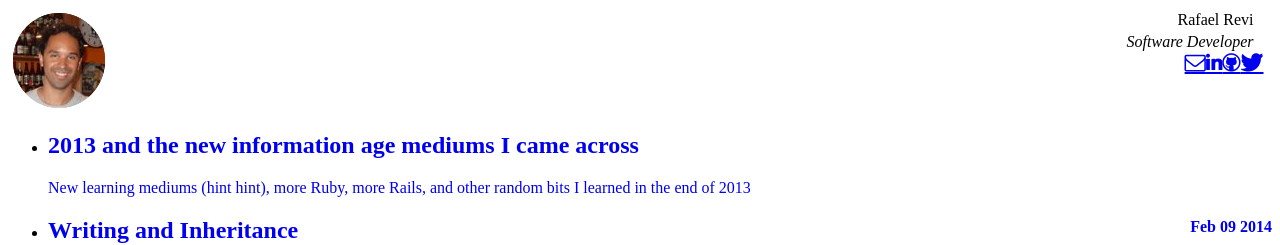
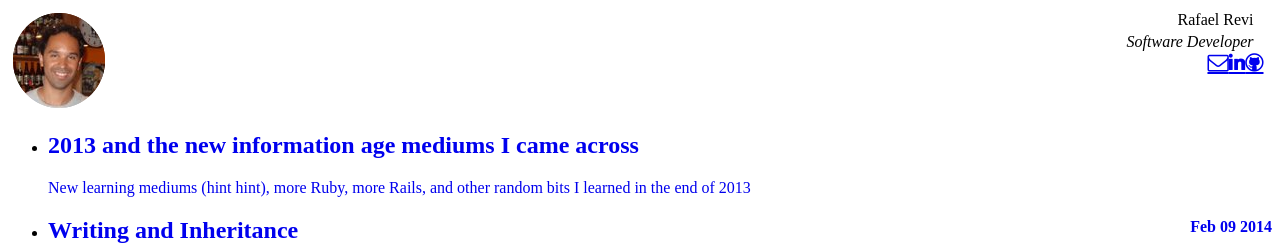
Before and after one commit to rrevi/rrevi.github.io, a Jekyll site: the page built from index.html, in a window 1280 px wide. Shown: the top 245 px of the page. Built offline with Jekyll 4.4.1, drawn with Linux system fonts in a browser that asks for light colours; nearby versions of some CDN libraries.

Commit message:
removed twitter

```diff
--- a/_layouts/default.html
+++ b/_layouts/default.html
@@ -51,9 +51,6 @@
 			    		</tr>
 			    		<tr>
 			    			<td>
-                  <a rel="external" class="btn btn-info" style="float: right" href="http://twitter.com/rafael_revi" data-role="button" data-inline="true">
-										<i class="icon-twitter icon-large"></i>
-									</a>
 									<a rel="external" class="btn btn-info" style="float: right" href="http://github.com/rrevi" data-role="button" data-inline="true">
 										<i class="icon-github icon-large"></i>
 									</a>
```
